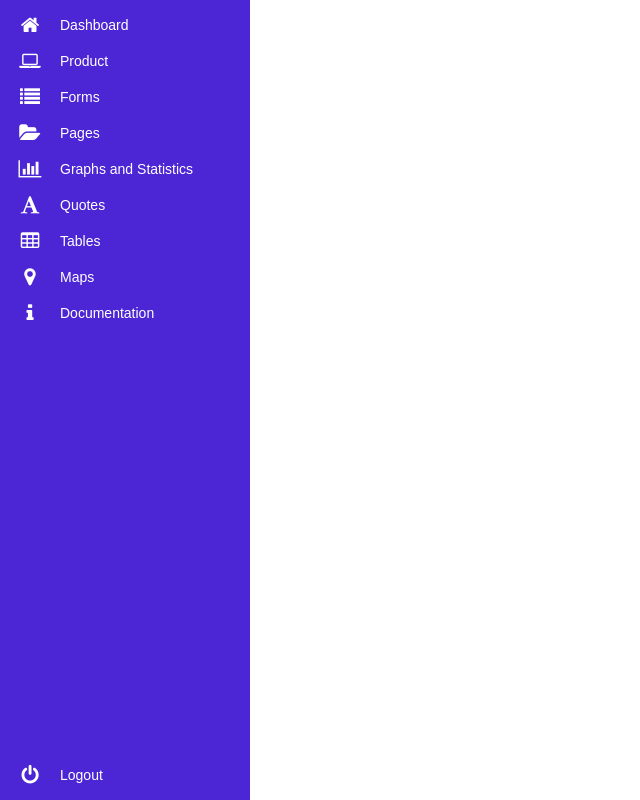
After one commit to majdsafira/php_ecommerce, a PHP site: page /PHP_ECOMMERCE/saidebar.php in a window 1280 px wide. The commit adds this page. Shown: the whole page, without its empty margins (0-640 px from the left). Run offline with PHP 8.4, Linux system fonts and the light colour scheme; some libraries are stand-ins or nearby versions; some web fonts are replaced.

Commit message:
upload project

```diff
--- /dev/null
+++ b/headfoot/saidebar.php
@@ -0,0 +1,117 @@
+<!doctype html>
+<html lang="en">
+  <head>
+    <title>Title</title>
+    <!-- Required meta tags -->
+    <meta charset="utf-8">
+    <meta name="viewport" content="width=device-width, initial-scale=1, shrink-to-fit=no">
+    <link rel="stylesheet" href="sidebar.css">
+    <!-- Bootstrap CSS -->
+    <link rel="stylesheet" href="https://stackpath.bootstrapcdn.com/bootstrap/4.3.1/css/bootstrap.min.css" integrity="sha384-ggOyR0iXCbMQv3Xipma34MD+dH/1fQ784/j6cY/iJTQUOhcWr7x9JvoRxT2MZw1T" crossorigin="anonymous">
+  </head>
+  <body>
+  <html>
+  <head>
+
+  </head>
+  <body>
+      <div class="area"></div><nav class="main-menu">
+            <ul>
+                <li>
+                    <a href="http://localhost/PHP_ECOMMERCE/admin/index.php">
+                        <i class="fa fa-home fa-2x"></i>
+                        <span class="nav-text">
+                            Dashboard
+                        </span>
+                    </a>
+
+                </li>
+                <li class="has-subnav">
+                    <a href="../admin/product/index.php">
+                        <i class="fa fa-laptop fa-2x"></i>
+                        <span class="nav-text">
+                           Product
+                        </span>
+                    </a>
+
+                </li>
+                <li class="has-subnav">
+                    <a href="#">
+                       <i class="fa fa-list fa-2x"></i>
+                        <span class="nav-text">
+                            Forms
+                        </span>
+                    </a>
+
+                </li>
+                <li class="has-subnav">
+                    <a href="#">
+                       <i class="fa fa-folder-open fa-2x"></i>
+                        <span class="nav-text">
+                            Pages
+                        </span>
+                    </a>
+
+                </li>
+                <li>
+                    <a href="#">
+                        <i class="fa fa-bar-chart-o fa-2x"></i>
+                        <span class="nav-text">
+                            Graphs and Statistics
+                        </span>
+                    </a>
+                </li>
+                <li>
+                    <a href="#">
+                        <i class="fa fa-font fa-2x"></i>
+                        <span class="nav-text">
+                           Quotes
+                        </span>
+                    </a>
+                </li>
+                <li>
+                   <a href="#">
+                       <i class="fa fa-table fa-2x"></i>
+                        <span class="nav-text">
+                            Tables
+                        </span>
+                    </a>
+                </li>
+                <li>
+                   <a href="#">
+                        <i class="fa fa-map-marker fa-2x"></i>
+                        <span class="nav-text">
+                            Maps
+                        </span>
+                    </a>
+                </li>
+                <li>
+                    <a href="#">
+                       <i class="fa fa-info fa-2x"></i>
+                        <span class="nav-text">
+                            Documentation
+                        </span>
+                    </a>
+                </li>
+            </ul>
+
+            <ul class="logout">
+                <li>
+                   <a href="#">
+                         <i class="fa fa-power-off fa-2x"></i>
+                        <span class="nav-text">
+                            Logout
+                        </span>
+                    </a>
+                </li>
+            </ul>
+        </nav>
+  </body>
+    </html>
+    <!-- Optional JavaScript -->
+    <!-- jQuery first, then Popper.js, then Bootstrap JS -->
+    <script src="https://code.jquery.com/jquery-3.3.1.slim.min.js" integrity="sha384-q8i/X+965DzO0rT7abK41JStQIAqVgRVzpbzo5smXKp4YfRvH+8abtTE1Pi6jizo" crossorigin="anonymous"></script>
+    <script src="https://cdnjs.cloudflare.com/ajax/libs/popper.js/1.14.7/umd/popper.min.js" integrity="sha384-UO2eT0CpHqdSJQ6hJty5KVphtPhzWj9WO1clHTMGa3JDZwrnQq4sF86dIHNDz0W1" crossorigin="anonymous"></script>
+    <script src="https://stackpath.bootstrapcdn.com/bootstrap/4.3.1/js/bootstrap.min.js" integrity="sha384-JjSmVgyd0p3pXB1rRibZUAYoIIy6OrQ6VrjIEaFf/nJGzIxFDsf4x0xIM+B07jRM" crossorigin="anonymous"></script>
+  </body>
+</html>
--- /dev/null
+++ b/headfoot/sidebar.css
@@ -0,0 +1,128 @@
+@import url(//netdna.bootstrapcdn.com/font-awesome/4.0.3/css/font-awesome.css);
+}
+@import url(https://fonts.googleapis.com/css?family=Titillium+Web:300);
+.fa-2x {
+font-size: 2em;
+}
+.fa {
+position: relative;
+display: table-cell;
+width: 60px;
+height: 36px;
+text-align: center;
+vertical-align: middle;
+font-size:20px;
+}
+
+
+.main-menu:hover,nav.main-menu.expanded {
+width:250px;
+overflow:visible;
+}
+
+.main-menu {
+background:#4C26D4;
+position:absolute;
+top:0;
+bottom:0;
+height:100%;
+left:0;
+width:60px;
+overflow:hidden;
+-webkit-transition:width .05s linear;
+transition:width .05s linear;
+-webkit-transform:translateZ(0) scale(1,1);
+z-index:1000;
+}
+
+.main-menu>ul {
+margin:7px 0;
+}
+
+.main-menu li {
+position:relative;
+display:block;
+width:250px;
+}
+
+.main-menu li>a {
+position:relative;
+display:table;
+border-collapse:collapse;
+border-spacing:0;
+color:white;
+ font-family: arial;
+font-size: 14px;
+text-decoration:none;
+-webkit-transform:translateZ(0) scale(1,1);
+-webkit-transition:all .1s linear;
+transition:all .1s linear;
+
+}
+
+.main-menu .nav-icon {
+position:relative;
+display:table-cell;
+width:60px;
+height:36px;
+text-align:center;
+vertical-align:middle;
+font-size:18px;
+}
+
+.main-menu .nav-text {
+position:relative;
+display:table-cell;
+vertical-align:middle;
+width:190px;
+  font-family: 'Titillium Web', sans-serif;
+}
+
+.main-menu>ul.logout {
+position:absolute;
+left:0;
+bottom:0;
+}
+
+.no-touch .scrollable.hover {
+overflow-y:hidden;
+}
+
+.no-touch .scrollable.hover:hover {
+overflow-y:auto;
+overflow:visible;
+}
+
+a:hover,a:focus {
+text-decoration:none;
+}
+
+nav {
+-webkit-user-select:none;
+-moz-user-select:none;
+-ms-user-select:none;
+-o-user-select:none;
+user-select:none;
+}
+
+nav ul,nav li {
+outline:0;
+margin:0;
+padding:0;
+}
+.main-menu li:hover>a,nav.main-menu li.active>a,.dropdown-menu>li>a:hover,.dropdown-menu>li>a:focus,.dropdown-menu>.active>a,.dropdown-menu>.active>a:hover,.dropdown-menu>.active>a:focus,.no-touch .dashboard-page nav.dashboard-menu ul li:hover a,.dashboard-page nav.dashboard-menu ul li.active a {
+color:#fff;
+background-color:#5fa2db;
+}
+.area {
+float: left;
+background: #e2e2e2;
+width: 100%;
+height: 100%;
+}
+@font-face {
+  font-family: 'Titillium Web';
+  font-style: normal;
+  font-weight: 300;
+  src: local('Titillium WebLight'), local('TitilliumWeb-Light'), url(http://themes.googleusercontent.com/static/fonts/titilliumweb/v2/anMUvcNT0H1YN4FII8wpr24bNCNEoFTpS2BTjF6FB5E.woff) format('woff');
+}
```
Also changed, not shown: admin/index.php (added, +16 -0 lines), admin/product/create_product.php (added, +76 -0 lines), admin/product/delete.php (added, +17 -0 lines), admin/product/index.php (added, +111 -0 lines), admin/product/sidebar.css (added, +129 -0 lines), admin/sidebar.css (added, +128 -0 lines), headfoot/header.php (renamed from admin/header.php, +5 -4 lines).
